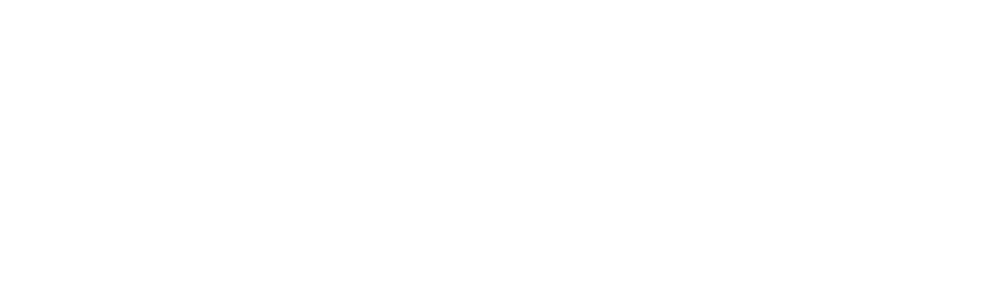
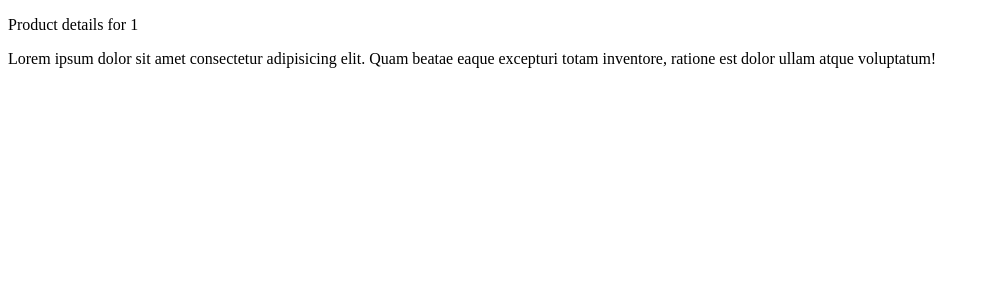
Before and after one commit to Elybourland/nuxt-tutorial, a Nuxt app: page /products/1 in a window 1280 px wide. Before the commit this address had no page. Shown: the top 300 px of the page, without its empty margins (0-990 px from the left). Built offline with nearby package versions, Linux system fonts and the light colour scheme.

Commit message:
route parameters

```diff
--- /dev/null
+++ b/pages/products/[id].vue
@@ -0,0 +1,14 @@
+<template>
+  <div>
+    <p>Product details for {{ id }}</p>
+    <p>Lorem ipsum dolor sit amet consectetur adipisicing elit. Quam beatae eaque excepturi totam inventore, ratione est dolor ullam atque voluptatum!</p>
+  </div>
+</template>
+
+<script setup>
+  const { id } = useRoute().params
+</script>
+
+<style scoped>
+
+</style>
```
